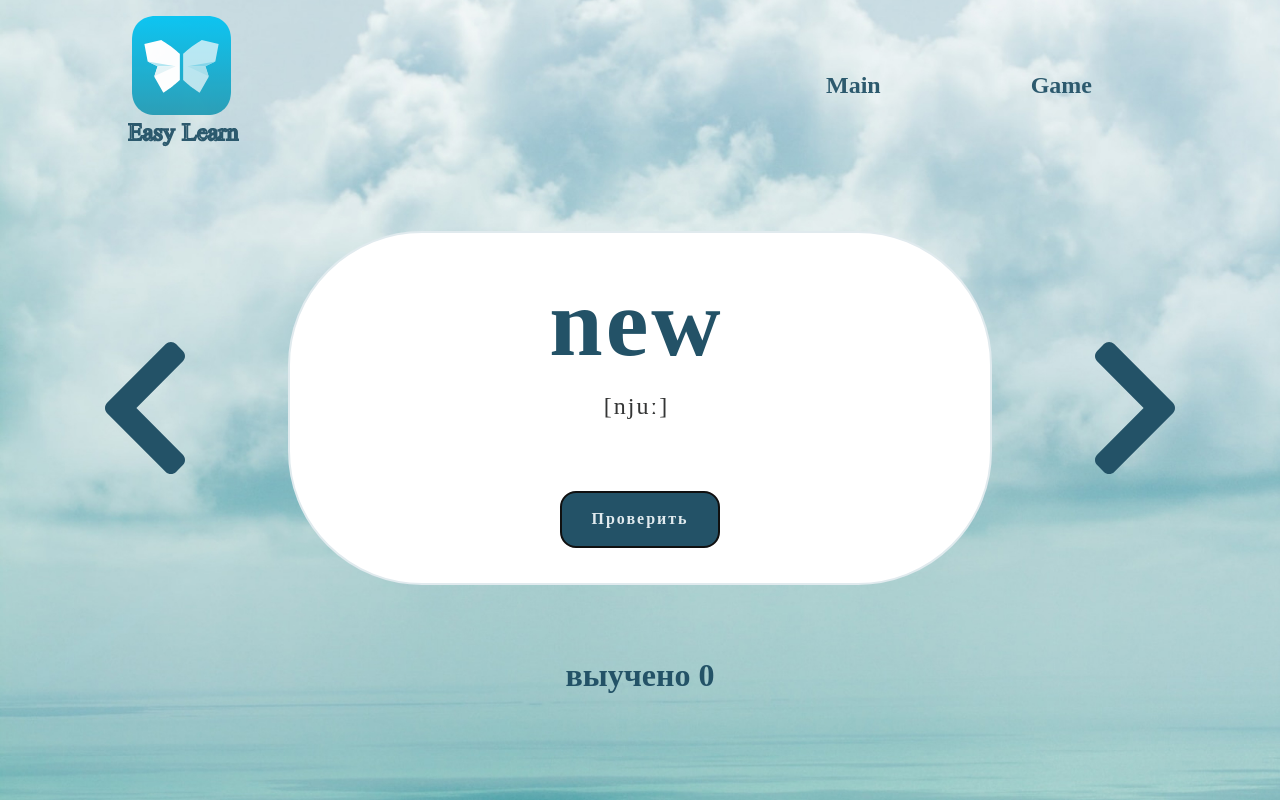
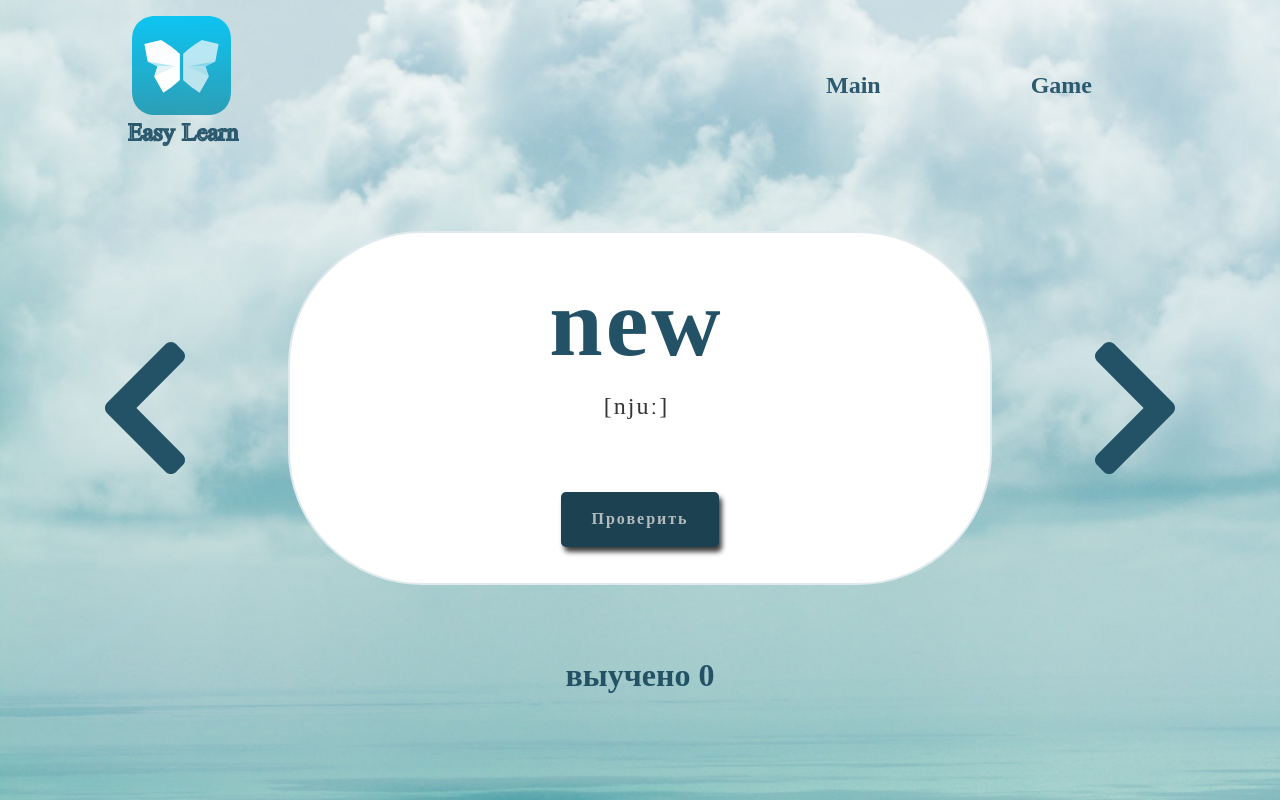
Before and after one commit to Maslenat/TutorialWord-app, a React (Create React App) app: page /game in a window 1280 px wide. Built offline with nearby package versions, Linux system fonts and the light colour scheme.

Commit message:
add ref on button in card

```diff
--- a/src/components/Card/Card.jsx
+++ b/src/components/Card/Card.jsx
@@ -1,4 +1,4 @@
-import { useEffect } from "react";
+import { useEffect,useRef } from "react";
 import style from "./card.module.scss";
 
 import "./card.module.scss";
@@ -7,7 +7,7 @@ export default function Card(props) {
     const { english, transcription, russian } = props.word;
     const { change, setChange,Counter } = props;
 
-
+    const btnref=useRef();
 
     function onChan() {
         setChange(false);
@@ -20,6 +20,7 @@ function buttonClick(){
 }
 
     useEffect(() => {
+        btnref.current.focus();
         let btnR = document.getElementById("btnR");
         let btnL = document.getElementById("btnL");
         btnR.addEventListener('click', () => { document.getElementById('card').className = style.animationR })
@@ -46,7 +47,7 @@ function buttonClick(){
 
             </div>
             <div className={style.container__trans}>
-                {change === true ? <button autoFocus className={style.button} onClick={buttonClick}>Проверить</button> : <div className={style.rusword}>{russian}</div>}
+                {change === true ? <input  ref={btnref} onClick={buttonClick} type ="button" value="Проверить" className={style.button}/> : <div className={style.rusword}>{russian}</div>}
             </div>
 
         </div>
--- a/src/components/Card/card.module.scss
+++ b/src/components/Card/card.module.scss
@@ -46,9 +46,11 @@
   display: block;
   border: none;
 
-  &:hover {
+  &:hover,
+    &:focus {
     @include hoverbut;
     cursor: pointer;
+    border: none;
   }
 
 }
```
